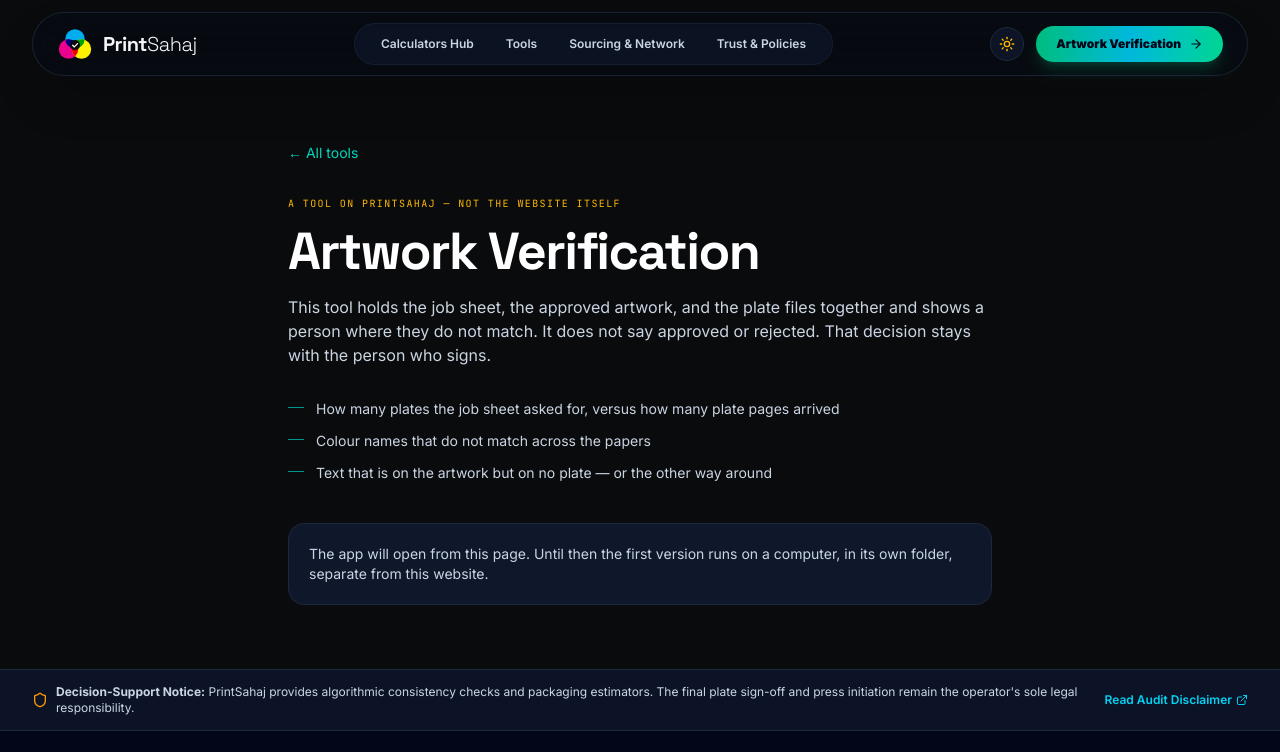
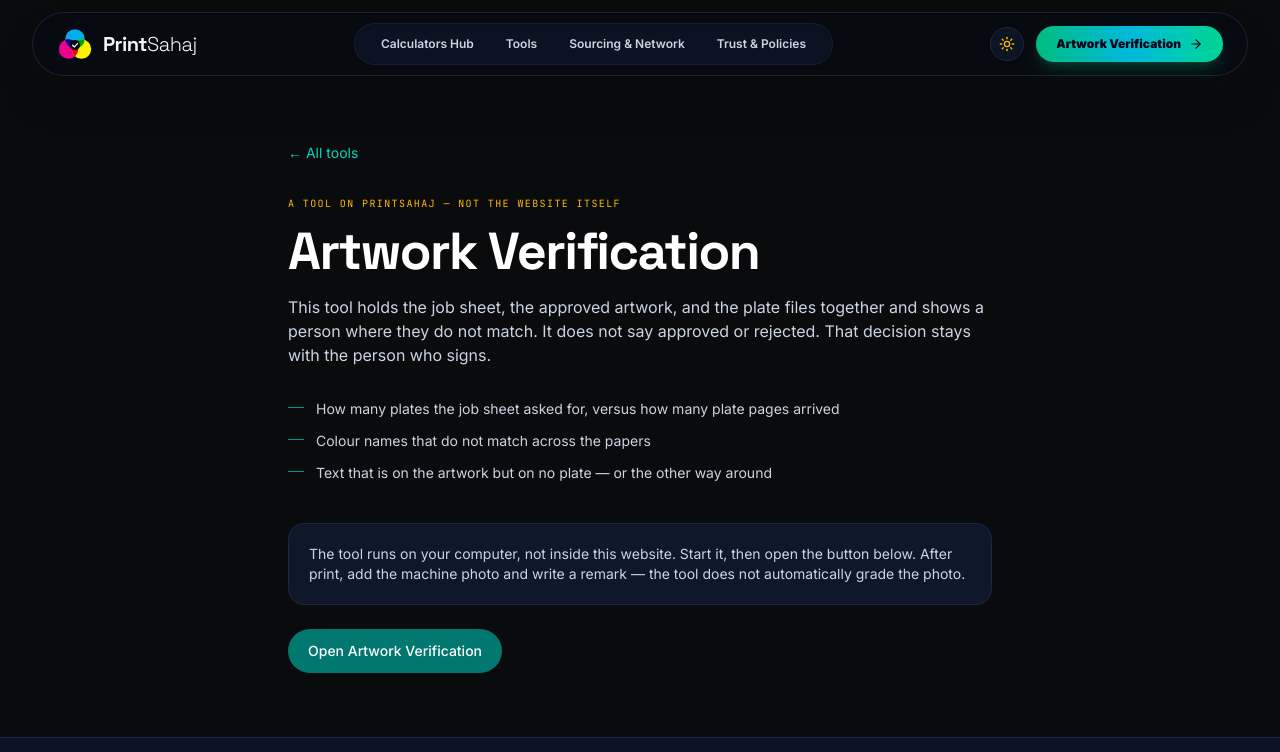
Before and after one commit to Satyam28041993/printsahaj, a Next.js app in the folder web/: page /tools/artwork-verification in a window 1280 px wide. Shown: the top 752 px of the page. Built offline with nearby package versions, Linux system fonts and the light colour scheme.

Commit message:
Point the website tool page at the local verification app
Co-authored-by: Prakruti2025 <Prakruti2025@users.noreply.github.com>

```diff
--- a/web/content/tools.ts
+++ b/web/content/tools.ts
@@ -23,7 +23,7 @@ export const tools: ToolsContent = {
       href: "/tools/artwork-verification",
       summary:
         "Compares the job sheet, the approved artwork, and the plate files, and shows where they disagree.",
-      status: "First version on the computer. App link will open here.",
+      status: "Open the tool — it lives apart from this website.",
     },
   ],
 };
@@ -34,6 +34,8 @@ export interface ArtworkToolPage {
   summary: string;
   points: string[];
   note: string;
+  openLabel: string;
+  openHref: string;
   backLabel: string;
   backHref: string;
 }
@@ -49,7 +51,9 @@ export const artworkTool: ArtworkToolPage = {
     "Text that is on the artwork but on no plate — or the other way around",
   ],
   note:
-    "The app will open from this page. Until then the first version runs on a computer, in its own folder, separate from this website.",
+    "The tool runs on your computer, not inside this website. Start it, then open the button below. After print, add the machine photo and write a remark — the tool does not automatically grade the photo.",
+  openLabel: "Open Artwork Verification",
+  openHref: "http://127.0.0.1:8765",
   backLabel: "All tools",
   backHref: "/tools",
 };
--- a/web/src/app/(pages)/tools/artwork-verification/page.tsx
+++ b/web/src/app/(pages)/tools/artwork-verification/page.tsx
@@ -33,6 +33,13 @@ export default function ArtworkVerificationToolPage() {
       <p className="mt-10 rounded-2xl border border-slate-200 bg-white p-5 text-sm text-slate-600 dark:border-slate-800 dark:bg-slate-900 dark:text-slate-300">
         {artworkTool.note}
       </p>
+
+      <a
+        href={artworkTool.openHref}
+        className="mt-6 inline-flex rounded-full bg-teal-700 px-5 py-3 text-sm font-medium text-white hover:bg-teal-600"
+      >
+        {artworkTool.openLabel}
+      </a>
     </div>
   );
 }
```
